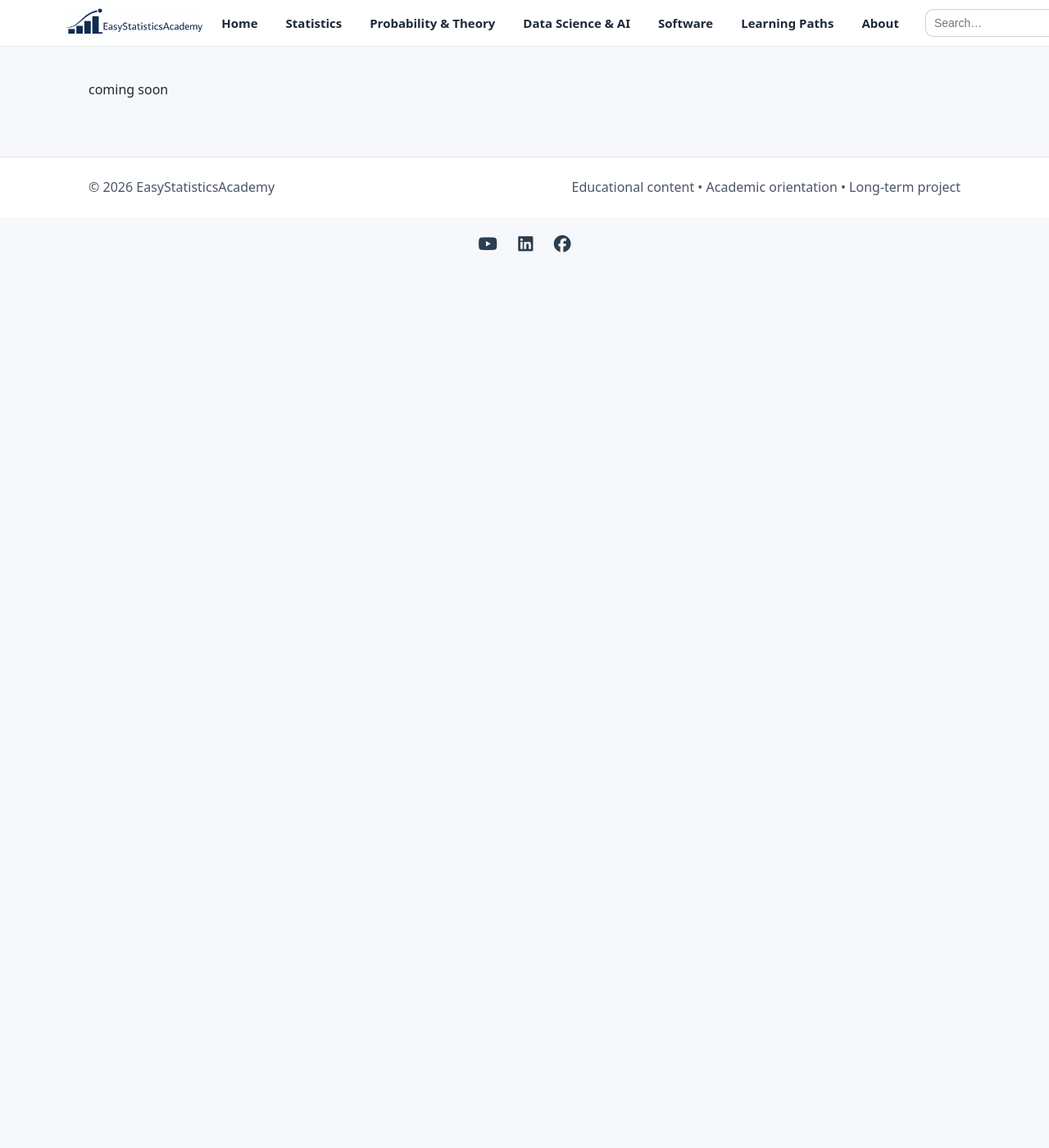
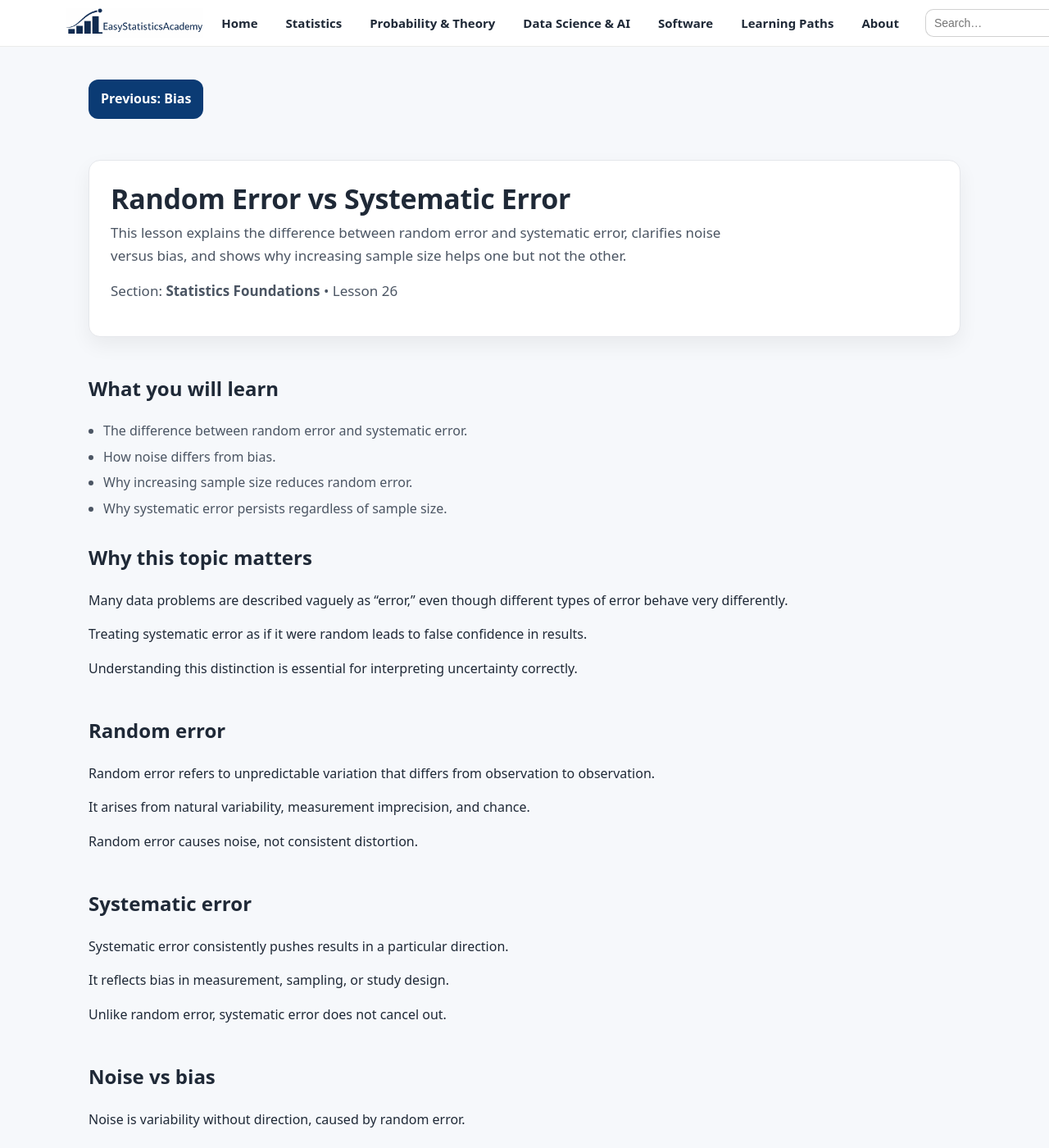
Before and after one commit to ammar-homaida-statistics/easystatisticsacademy, a Jekyll site: the page built from foundations/random-error-vs-systematic-error/index.md, in a window 1280 px wide and 1400 px high. Shown: the whole window at 82% size. Built offline with Jekyll 4.4.1, drawn with Linux system fonts in a browser that asks for light colours; our own code applies the rules of GitHub Pages for plain Markdown files; some of the changed text lies outside the part shown.

Commit message:
Add lesson content

```diff
--- a/foundations/random-error-vs-systematic-error/index.md
+++ b/foundations/random-error-vs-systematic-error/index.md
@@ -1 +1,208 @@
-coming soon
+---
+layout: default
+title: Random Error vs Systematic Error
+description: Understanding the difference between random error and systematic error, noise versus bias, and why increasing sample size affects them differently.
+permalink: /foundations/random-error-vs-systematic-error/
+section: foundations
+lesson_order: 26
+---
+
+<meta name="esa-section" content="foundations">
+<meta name="esa-lesson-title" content="Random Error vs Systematic Error">
+<meta name="esa-lesson-url" content="/foundations/random-error-vs-systematic-error/">
+
+<a class="btn btn-primary" href="/foundations/bias/">
+  Previous: Bias
+</a>
+
+<section class="hero hero-lesson">
+  <div class="hero-card">
+    <h1>Random Error vs Systematic Error</h1>
+
+    <p class="lead">
+      This lesson explains the difference between random error and systematic error,
+      clarifies noise versus bias, and shows why increasing sample size helps one
+      but not the other.
+    </p>
+
+    <p class="muted-mini">
+      Section: <strong>Statistics Foundations</strong> • Lesson 26
+    </p>
+  </div>
+</section>
+
+<section class="section">
+  <div class="content-narrow">
+    <h2>What you will learn</h2>
+
+    <ul class="bullets">
+      <li>The difference between random error and systematic error.</li>
+      <li>How noise differs from bias.</li>
+      <li>Why increasing sample size reduces random error.</li>
+      <li>Why systematic error persists regardless of sample size.</li>
+    </ul>
+  </div>
+</section>
+
+<section class="section">
+  <div class="content-narrow">
+    <h2>Why this topic matters</h2>
+
+    <p>
+      Many data problems are described vaguely as “error,”
+      even though different types of error behave very differently.
+    </p>
+
+    <p>
+      Treating systematic error as if it were random
+      leads to false confidence in results.
+    </p>
+
+    <p>
+      Understanding this distinction is essential
+      for interpreting uncertainty correctly.
+    </p>
+  </div>
+</section>
+
+<section class="section">
+  <div class="content-narrow">
+    <h2>Random error</h2>
+
+    <p>
+      Random error refers to unpredictable variation
+      that differs from observation to observation.
+    </p>
+
+    <p>
+      It arises from natural variability,
+      measurement imprecision, and chance.
+    </p>
+
+    <p>
+      Random error causes noise,
+      not consistent distortion.
+    </p>
+  </div>
+</section>
+
+<section class="section">
+  <div class="content-narrow">
+    <h2>Systematic error</h2>
+
+    <p>
+      Systematic error consistently pushes results
+      in a particular direction.
+    </p>
+
+    <p>
+      It reflects bias in measurement,
+      sampling, or study design.
+    </p>
+
+    <p>
+      Unlike random error,
+      systematic error does not cancel out.
+    </p>
+  </div>
+</section>
+
+<section class="section">
+  <div class="content-narrow">
+    <h2>Noise vs bias</h2>
+
+    <p>
+      Noise is variability without direction,
+      caused by random error.
+    </p>
+
+    <p>
+      Bias is directional distortion,
+      caused by systematic error.
+    </p>
+
+    <p>
+      Both affect results,
+      but in fundamentally different ways.
+    </p>
+  </div>
+</section>
+
+<section class="section">
+  <div class="content-narrow">
+    <h2>Why sample size helps only one</h2>
+
+    <p>
+      Increasing sample size averages out random fluctuations.
+    </p>
+
+    <p>
+      This reduces noise
+      and stabilizes estimates.
+    </p>
+
+    <p>
+      Systematic error remains unchanged,
+      regardless of how much data are collected.
+    </p>
+  </div>
+</section>
+
+<section class="section">
+  <div class="content-narrow">
+    <h2>Conceptual examples</h2>
+
+    <p>
+      Repeatedly weighing an object on a slightly imprecise scale
+      produces random variation.
+    </p>
+
+    <p>
+      Using a scale that is miscalibrated
+      produces systematic error.
+    </p>
+
+    <p>
+      More measurements reduce randomness,
+      but not miscalibration.
+    </p>
+  </div>
+</section>
+
+<section class="section section-soft">
+  <div class="content-narrow">
+    <h2>Key idea to remember</h2>
+
+    <p>
+      More data reduce noise.
+      They do not remove bias.
+    </p>
+  </div>
+</section>
+
+<section class="section section-next">
+  <div class="content-narrow">
+    <h2>Simple summary</h2>
+
+    <p>
+      Random error creates noise and shrinks with larger samples.
+      Systematic error creates bias and persists regardless of sample size.
+    </p>
+  </div>
+</section>
+
+<section class="section section-next">
+  <div class="content-narrow">
+    <h2>What comes next</h2>
+
+    <p>
+      The next lesson introduces <strong>missing data</strong>,
+      explaining why data are missing, why ignoring missingness is dangerous,
+      and why naive fixes often fail.
+    </p>
+
+    <a class="btn btn-primary" href="/foundations/missing-data/">
+      Next: Missing Data
+    </a>
+  </div>
+</section>
```
